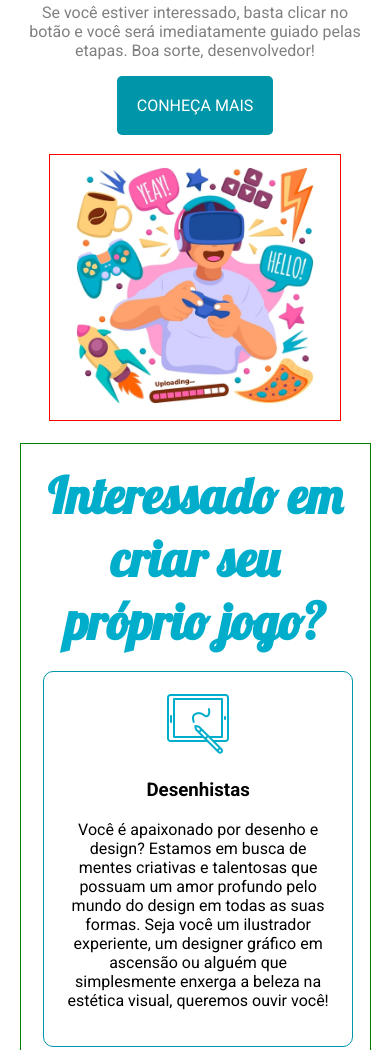
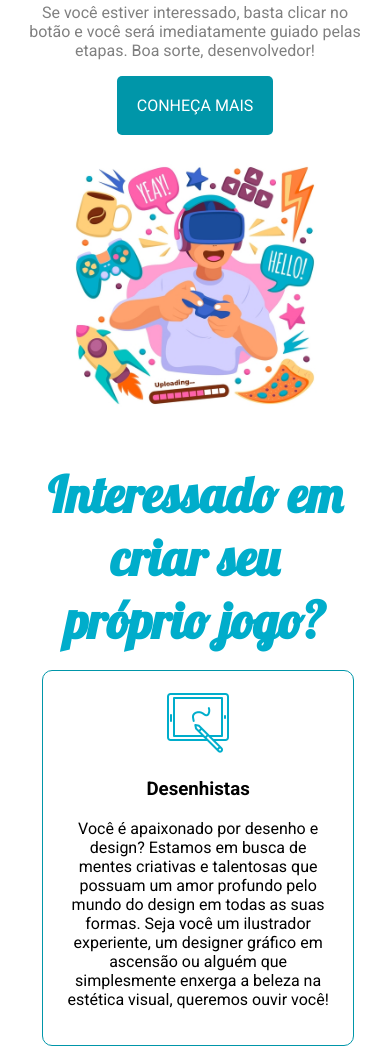
Before and after one commit to claudionetto/pasquinis-devs, a plain HTML site: page index.html in a window 390 px wide. Shown: the part 562-1612 px from the top of the page. Drawn offline with Linux system fonts and the light colour scheme.

Commit message:
remoção

```diff
--- a/css/estilo.css
+++ b/css/estilo.css
@@ -110,7 +110,6 @@ body {
   margin-right: 5%;
   flex: 40%;
   text-align: center;
-  border: 1px solid red;
 }
 
 .img-headline img {
@@ -119,7 +118,6 @@ body {
 }
 
 section {
-  border: 1px solid blue;
   display: inline-block;
   margin-top: 80px;
   margin-left: 5%;
--- a/css/responsivo.css
+++ b/css/responsivo.css
@@ -48,7 +48,6 @@
 @media screen and (max-width: 500px) {
 
   section {
-    border: 1px solid green;
     margin-top: 325px;
   }
 
@@ -57,7 +56,6 @@
 @media screen and (max-width: 350px) {
 
   section {
-    border: 1px solid green;
     margin-top: 400px;
   }
 
```
